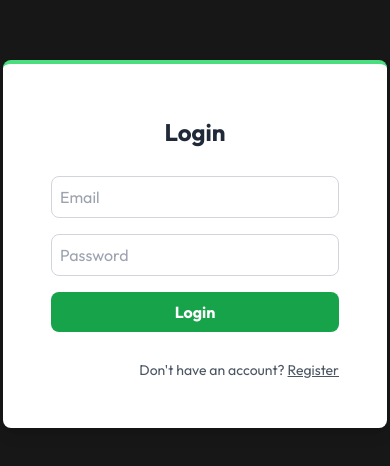
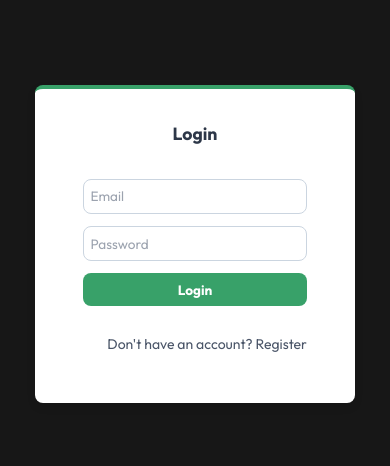
Before and after one commit to Sonamtshering21/DigitalMenu, a Next.js app: page / in a window 390 px wide. Shown: the part 178-644 px from the top of the page. Built offline with nearby package versions, Linux system fonts and the light colour scheme; no server answers.

Commit message:
middleware

```diff
--- a/components/LoginForm.jsx
+++ b/components/LoginForm.jsx
@@ -4,6 +4,7 @@ import Link from "next/link";
 import { useState } from "react";
 import { signIn } from "next-auth/react";
 import { useRouter } from "next/navigation";
+import styles from './style/login.module.css'
 
 export default function LoginForm() {
   const [email, setEmail] = useState("");
@@ -44,39 +45,35 @@ export default function LoginForm() {
   };
 
   return (
-    <div className="grid place-items-center h-screen">
-  <div className="shadow-lg p-9 rounded-lg border-t-4 border-green-400 bg-white max-w-sm w-full">
-    <h1 className="text-2xl font-bold my-4 text-center text-gray-800">Login</h1>
+    <div className={styles.container}>
+      <div className={styles['login-box']}>
+        <h1 className={styles.title}>Login</h1>
 
-    <form onSubmit={handleSubmit} className="flex flex-col gap-4 p-3">
+        <form onSubmit={handleSubmit} className={styles.form}>
           <input
             onChange={(e) => setEmail(e.target.value)}
             type="text"
             placeholder="Email"
             required
-        className="border border-gray-300 rounded-lg p-2 focus:border-green-500 focus:outline-none focus:ring-1 focus:ring-green-500"
+            className={styles.input}
           />
           <input
             onChange={(e) => setPassword(e.target.value)}
             type="password"
             placeholder="Password"
             required
-        className="border border-gray-300 rounded-lg p-2 focus:border-green-500 focus:outline-none focus:ring-1 focus:ring-green-500"
+            className={styles.input}
           />
           <button
             type="submit"
-        className="bg-green-600 text-white font-bold cursor-pointer px-6 py-2 rounded-lg transition duration-200 ease-in-out hover:bg-green-500 disabled:bg-green-300"
+            className={styles.button}
             disabled={loading}
           >
             {loading ? "Logging in..." : "Login"}
           </button>
-      {error && (
-        <div className="bg-red-500 text-white w-fit text-sm py-1 px-3 rounded-md mt-2">
-          {error}
-        </div>
-      )}
-      <Link className="text-sm mt-3 text-right text-gray-600 hover:text-green-600" href={"/register"}>
-      Don&apos;t have an account? <span className="underline">Register</span>
+          {error && <div className={styles['error-message']}>{error}</div>}
+          <Link className={styles.link} href={"/register"}>
+            Don&apos;t have an account? <span>Register</span>
           </Link>
         </form>
       </div>
--- a/components/RegisterForm.jsx
+++ b/components/RegisterForm.jsx
@@ -3,6 +3,7 @@
 import Link from "next/link";
 import { useState } from "react";
 import { useRouter } from "next/navigation";
+import styles from "./style/register.module.css"; // Import your styles
 
 export default function RegisterForm() {
   const [name, setName] = useState("");
@@ -55,57 +56,44 @@ export default function RegisterForm() {
   };
 
   return (
-    <div className="grid place-items-center h-screen">
-  <div className="shadow-lg p-9 rounded-lg border-t-4 border-green-400 bg-white max-w-sm w-full">
-    <h1 className="text-2xl font-bold my-4 text-center text-gray-800">Register</h1>
+    <div className={styles.container}>
+      <div className={styles.card}>
+        <h1 className={styles.title}>Register</h1>
 
-    <form onSubmit={handleSubmit} className="flex flex-col gap-4">
+        <form onSubmit={handleSubmit} className={styles.form}>
           <input
             onChange={(e) => setName(e.target.value)}
             type="text"
             placeholder="Full Name"
             required
-        className="border border-gray-300 rounded-lg p-2 focus:border-green-500 focus:outline-none focus:ring-1 focus:ring-green-500"
+            className={styles.input}
           />
           <input
             onChange={(e) => setEmail(e.target.value)}
             type="text"
             placeholder="Email"
             required
-        className="border border-gray-300 rounded-lg p-2 focus:border-green-500 focus:outline-none focus:ring-1 focus:ring-green-500"
+            className={styles.input}
           />
           <input
             onChange={(e) => setPassword(e.target.value)}
             type="password"
             placeholder="Password"
             required
-        className="border border-gray-300 rounded-lg p-2 focus:border-green-500 focus:outline-none focus:ring-1 focus:ring-green-500"
+            className={styles.input}
           />
-      <button
-        type="submit"
-        className="bg-green-600 text-white font-bold cursor-pointer px-6 py-2 rounded-lg transition duration-200 ease-in-out hover:bg-green-500"
-      >
+          <button type="submit" className={styles.submitButton}>
             Register
           </button>
 
-      {error && (
-        <div className="bg-red-500 text-white w-fit text-sm py-1 px-3 rounded-md mt-2">
-          {error}
-        </div>
-      )}
+          {error && <div className={styles.error}>{error}</div>}
+          {successMessage && <div className={styles.success}>{successMessage}</div>}
 
-      {successMessage && (
-        <div className="bg-green-500 text-white w-fit text-sm py-1 px-3 rounded-md mt-2">
-          {successMessage}
-        </div>
-      )}
-
-      <Link className="text-sm mt-3 text-right text-gray-600 hover:text-green-600" href={"/"}>
-        Already have an account? <span className="underline">Login</span>
+          <Link className={styles.link} href={"/"}>
+            Already have an account? <span className={styles.underline}>Login</span>
           </Link>
         </form>
       </div>
     </div>
-
   );
 }
--- /dev/null
+++ b/components/style/login.module.css
@@ -0,0 +1,130 @@
+/* Base styles */
+.container {
+    display: grid;
+    place-items: center;
+    height: 100vh;
+    padding: 1rem;
+  }
+
+  .login-box {
+    box-shadow: 0px 4px 8px rgba(0, 0, 0, 0.1);
+    padding: 2rem;
+    border-radius: 8px;
+    border-top: 4px solid #38a169;
+    background-color: #ffffff;
+    max-width: 400px;
+    width: 100%;
+  }
+
+  .title {
+    font-size: 1.5rem;
+    font-weight: bold;
+    margin-bottom: 1rem;
+    text-align: center;
+    color: #2d3748;
+  }
+
+  .form {
+    display: flex;
+    flex-direction: column;
+    gap: 1rem;
+    padding: 1rem;
+  }
+
+  .input {
+    border: 1px solid #cbd5e0;
+    border-radius: 8px;
+    padding: 0.5rem;
+    font-size: 1rem;
+    outline: none;
+    transition: border-color 0.2s;
+  }
+
+  .input:focus {
+    border-color: #38a169;
+    box-shadow: 0 0 0 1px #38a169;
+  }
+
+  .button {
+    background-color: #38a169;
+    color: #ffffff;
+    font-weight: bold;
+    cursor: pointer;
+    padding: 0.75rem;
+    border-radius: 8px;
+    transition: background-color 0.2s;
+    text-align: center;
+  }
+
+  .button:hover {
+    background-color: #2f855a;
+  }
+
+  .button:disabled {
+    background-color: #a0aec0;
+    cursor: not-allowed;
+  }
+
+  .error-message {
+    background-color: #e53e3e;
+    color: #ffffff;
+    font-size: 0.875rem;
+    padding: 0.5rem;
+    border-radius: 4px;
+    margin-top: 0.5rem;
+  }
+
+  .link {
+    font-size: 0.875rem;
+    color: #4a5568;
+    text-align: right;
+    margin-top: 1rem;
+    text-decoration: none;
+  }
+
+  .link:hover {
+    color: #38a169;
+  }
+
+  /* Media Queries for Mobile Responsiveness */
+  @media (max-width: 768px) {
+    .login-box {
+        width: 24rem;
+      max-width: 100%; /* Full width for very small screens */
+    }
+
+    .title {
+      font-size: 1.25rem; /* Slightly smaller title */
+    }
+
+    .input,
+    .button {
+      font-size: 0.9rem; /* Smaller font size for inputs and buttons */
+      padding: 0.5rem; /* Reduce padding */
+    }
+  }
+
+  @media (max-width: 480px) {
+    .login-box {
+        width: 20rem;
+      max-width: 100%; /* Full width for very small screens */
+    }
+
+    .title {
+      font-size: 1.1rem;
+    }
+
+    .form {
+      gap: 0.75rem; /* Reduce gap between inputs */
+    }
+
+    .input,
+    .button {
+      font-size: 0.85rem;
+      padding: 0.4rem;
+    }
+
+    .error-message {
+      font-size: 0.8rem;
+    }
+  }
--- /dev/null
+++ b/components/style/register.module.css
@@ -0,0 +1,115 @@
+/* register.module.css */
+
+.container {
+    display: grid;
+    place-items: center;
+    height: 100vh;
+    padding: 0 1rem; /* Add padding for mobile */
+  }
+
+  .card {
+    box-shadow: 0 4px 20px rgba(0, 0, 0, 0.1);
+    padding: 2rem;
+    border-top: 4px solid #38a169; /* green-400 */
+    background-color: white;
+    max-width: 400px; /* Width for larger screens */
+    width: 100%; /* Responsive */
+    border-radius: 0.5rem; /* Rounded corners */
+  }
+
+  .title {
+    font-size: 2rem;
+    font-weight: bold;
+    margin: 1rem 0;
+    text-align: center;
+    color: #2d3748; /* gray-800 */
+  }
+
+  .form {
+    display: flex;
+    flex-direction: column;
+    gap: 1rem; /* Space between inputs */
+  }
+
+  .input {
+    border: 1px solid #d1d5db; /* gray-300 */
+    border-radius: 0.5rem; /* Rounded corners */
+    padding: 0.5rem; /* Padding inside inputs */
+    transition: border-color 0.2s ease, box-shadow 0.2s ease;
+  }
+
+  .input:focus {
+    border-color: #38a169; /* green-500 */
+    outline: none;
+    box-shadow: 0 0 0 1px rgba(56, 175, 105, 0.5); /* green-500 */
+  }
+
+  .submitButton {
+    background-color: #38a169; /* green-600 */
+    color: white;
+    font-weight: bold;
+    cursor: pointer;
+    padding: 0.5rem 1.5rem; /* Padding for the button */
+    border-radius: 0.5rem; /* Rounded corners */
+    transition: background-color 0.2s ease;
+  }
+
+  .submitButton:hover {
+    background-color: #48bb78; /* green-500 */
+  }
+
+  .error {
+    background-color: #e53e3e; /* red-500 */
+    color: white;
+    width: fit-content;
+    font-size: 0.875rem; /* text-sm */
+    padding: 0.25rem 0.5rem; /* Padding for error message */
+    border-radius: 0.375rem; /* Rounded corners */
+    margin-top: 0.5rem; /* Margin for spacing */
+  }
+
+  .success {
+    background-color: #48bb78; /* green-500 */
+    color: white;
+    width: fit-content;
+    font-size: 0.875rem; /* text-sm */
+    padding: 0.25rem 0.5rem; /* Padding for success message */
+    border-radius: 0.375rem; /* Rounded corners */
+    margin-top: 0.5rem; /* Margin for spacing */
+  }
+
+  .link {
+    font-size: 0.875rem; /* text-sm */
+    margin-top: 1rem;
+    text-align: right;
+    color: #4a5568; /* gray-600 */
+    text-decoration: none; /* Remove underline */
+  }
+
+  .link:hover {
+    color: #38a169; /* green-600 */
+  }
+
+  .underline {
+    text-decoration: underline;
+  }
+
+  /* Mobile Responsiveness */
+  @media (max-width: 768px) {
+    .container {
+      padding: 0 1rem; /* Ensure padding for small screens */
+    }
+    .card {
+      padding: 1.5rem; /* Adjust padding for smaller devices */
+      max-width: 90%; /* Make the card responsive */
+    }
+    .title {
+      font-size: 1.5rem; /* Smaller title for mobile */
+    }
+    .input {
+      padding: 0.75rem; /* Increase padding for easier touch */
+    }
+    .submitButton {
+      padding: 0.5rem; /* Adjust button padding */
+    }
+  }
--- a/middleware.js
+++ b/middleware.js
@@ -1,4 +1,4 @@
 export { default } from "next-auth/middleware";
 export const config = {
-    matcher: ["/dashboard","/admin"] // Apply middleware to multiple routes
+    matcher: ["/dashboard","/admin","/qr-codes"] // Apply middleware to multiple routes
   };
```
Lines whose indentation alone changed are shown as unchanged.
